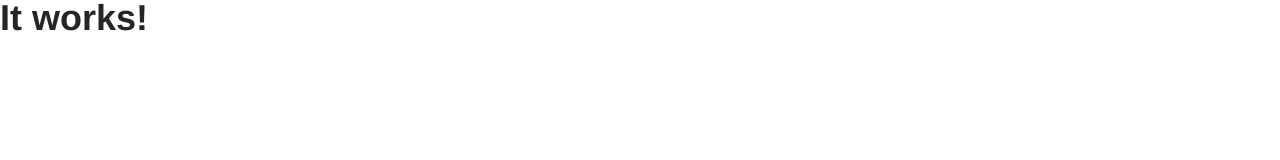
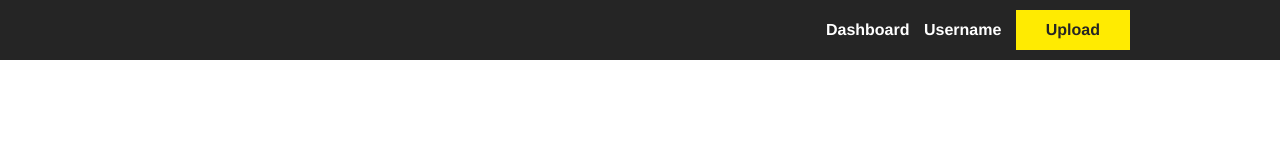
Before and after one commit to rpullinger/vidsy-test, a website: page app/index.html in a window 1280 px wide. Drawn offline with nearby package versions, Linux system fonts and the light colour scheme; files that its build step writes are made by us from their sources.

Commit message:
Start filling in index page with content
Start with header

```diff
--- a/app/index.html
+++ b/app/index.html
@@ -7,6 +7,14 @@
     <meta name="viewport" content="width=device-width, initial-scale=1.0">
 </head>
 <body>
-    <h1>It works!</h1>
+    <div class="box box--dark box--centered box--right@sm box--tight">
+        <div class="wrapper">
+            <nav class="link-list">
+                <a class="link-list__link" href="#">Dashboard</a>
+                <a class="link-list__link" href="#">Username</a>
+                <a class="link-list__link btn" href="#">Upload</a>
+            </nav>
+        </div>
+    </div>
 </body>
 </html>
--- a/app/styles/objects/_boxes.scss
+++ b/app/styles/objects/_boxes.scss
@@ -9,4 +9,13 @@
         background: $c-black;
         color: $c-white;
     }
+
+    &--centered{
+        text-align: center;
+    }
+
+    &--right{
+        text-align: right;
+        &\@sm{ @include breakpoint($b-1){ text-align: right } }
+    }
 }
--- a/app/styles/objects/_link-list.scss
+++ b/app/styles/objects/_link-list.scss
@@ -6,6 +6,20 @@
 
     &__link{
         font-weight: bold;
-        display: block;
+
+        &:not(:last-child){
+            margin-right: $s-1;
+        }
+    }
+
+    &--block{
+        .link-list__link{
+            display: block;
+
+            &:not(:last-child){
+                margin-right: 0;
+                margin-bottom: $s-1;
+            }
+        }
     }
 }
--- a/app/styles/tools/_wrapper.scss
+++ b/app/styles/tools/_wrapper.scss
@@ -1,5 +1,6 @@
 .wrapper{
     max-width: 1020px;
     margin: 0 auto;
-    padding: $p-2;
+    padding-left: $p-2;
+    padding-right: $p-2;
 }
```
Also changed, not shown: app/styleguide.html (+5 -0 lines).
